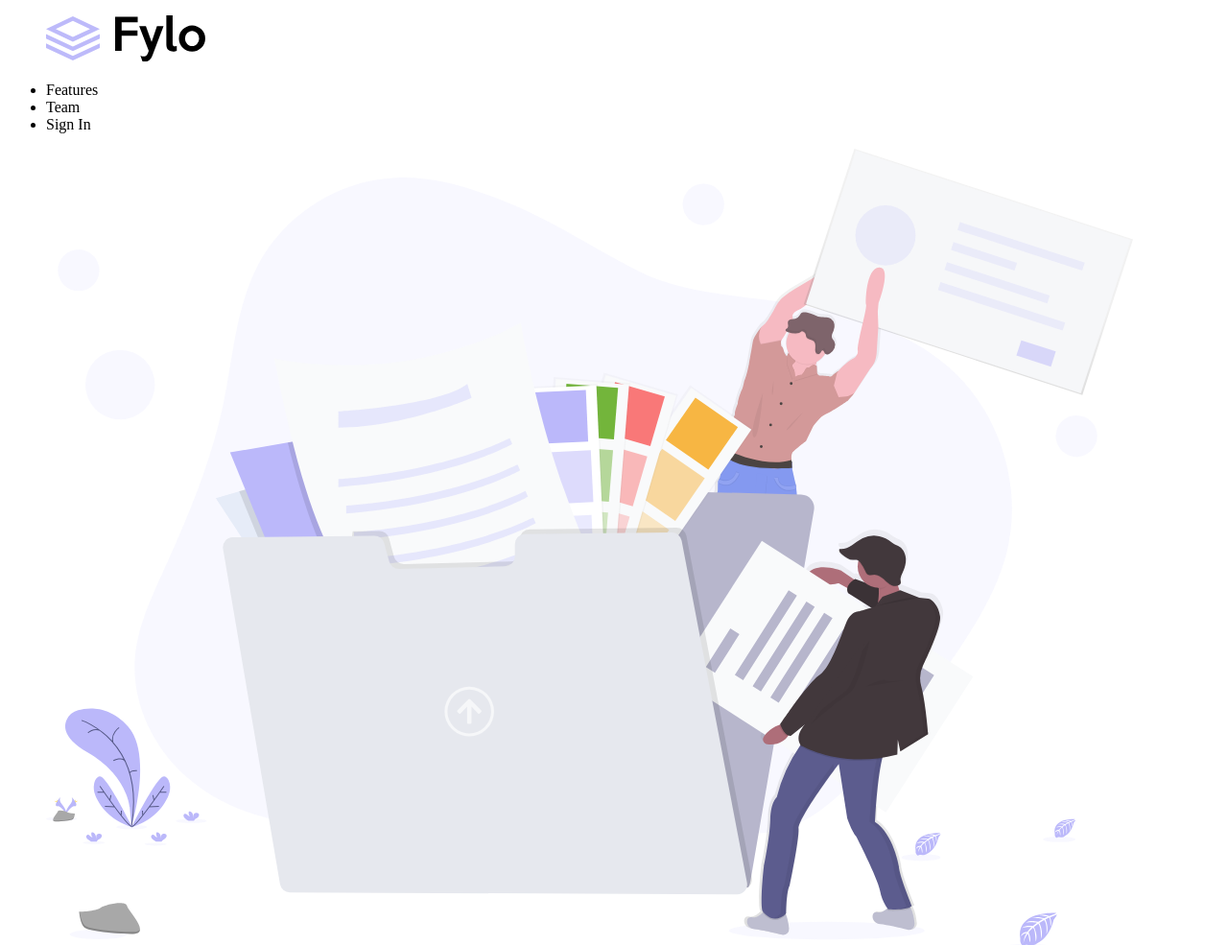
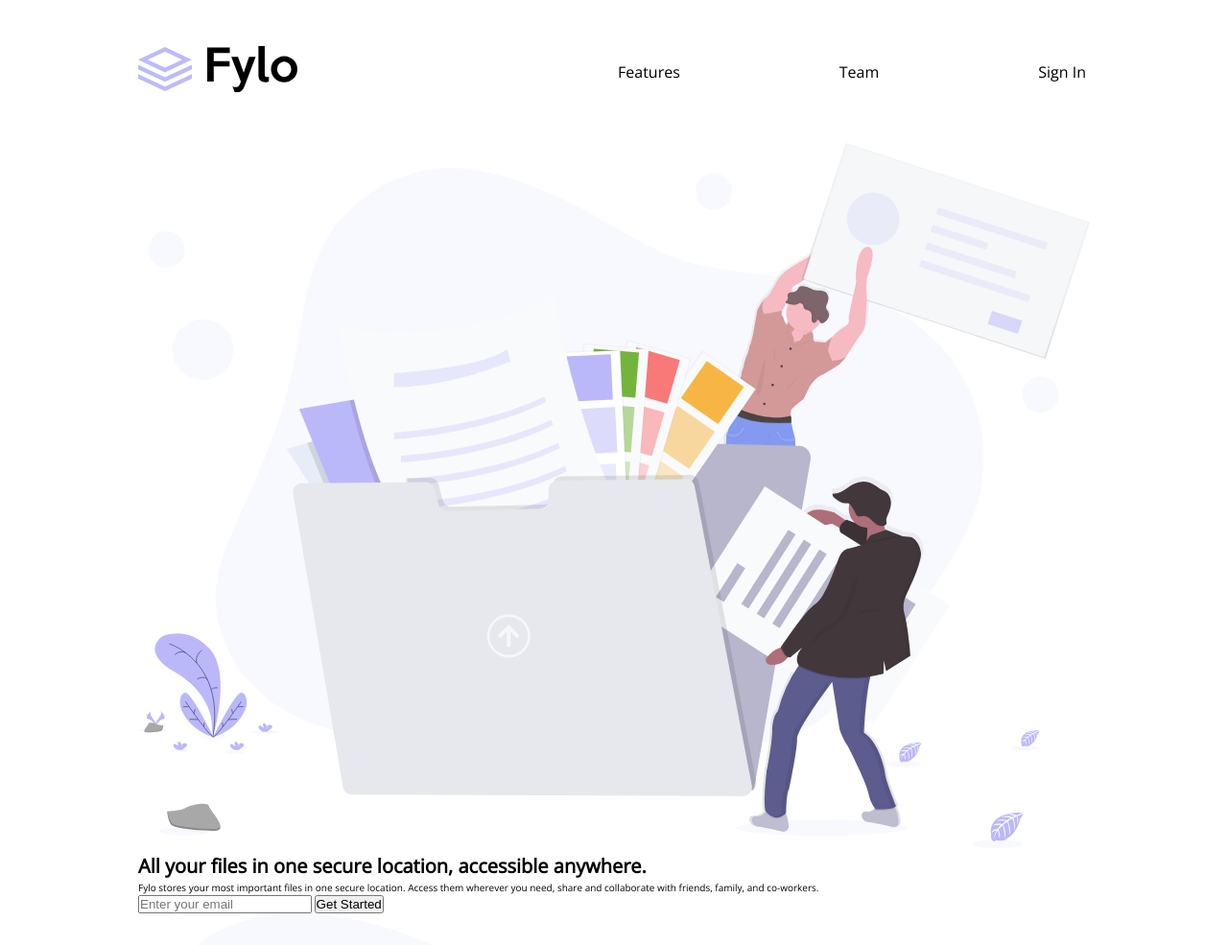
Before and after one commit to dcuevasdev/fylo_Landing_Page, a plain HTML site: page index.html in a window 1280 px wide. Shown: the top 985 px of the page at 96% size. Drawn offline with nearby package versions, Linux system fonts and the light colour scheme.

Commit message:
Styles CSS for header

```diff
--- a/Sass/_header.scss
+++ b/Sass/_header.scss
@@ -0,0 +1,39 @@
+.header {
+  @include elementAlignment(flex, space-between, center);
+  flex-wrap: wrap;
+  margin: $main-margin 0;
+  &__nav {
+    width: 50%;
+  }
+  &__list {
+    @include elementAlignment(flex, space-between, center);
+    flex-wrap: wrap;
+    list-style: none;
+  }
+  &__item {
+    margin: 0.4rem;
+    font-size: 1.6rem;
+    cursor: pointer;
+    a {
+      color: #000;
+      text-decoration: none;
+    }
+    a:hover {
+      color: $accent-bright-color;
+      text-decoration: underline;
+    }
+  }
+}
+
+@media (max-width: 380px) {
+  .header__logo {
+    width: 50%;
+    margin: 0 auto;
+    img {
+      width: 100%;
+    }
+  }
+  .header__nav {
+    width: 100%;
+  }
+}
--- /dev/null
+++ b/Sass/_minxins.scss
@@ -0,0 +1,6 @@
+// === Element Alignment ===
+@mixin elementAlignment($display, $justify, $align) {
+  display: $display;
+  justify-content: $justify;
+  align-items: $align;
+}
--- a/Sass/_mobile.scss
+++ b/Sass/_mobile.scss
@@ -1,3 +1,12 @@
 @import "_variables.scss";
+@import "_minxins.scss";
 @import "globals.scss";
 @import "_header.scss";
+
+.main__image,
+.service__image {
+  width: 100%;
+  img {
+    width: 100%;
+  }
+}
--- a/Sass/_variables.scss
+++ b/Sass/_variables.scss
@@ -9,3 +9,7 @@ $accent-bright-color: #3065f8;
 $accent-moderate-color: #3c9f8f;
 $neutral-grayish-color: #f6f6fe;
 $neutral-gray-color: #bfbfbf;
+
+// === Margins ===
+$main-margin: 4.8rem;
+$small-margin: 1.6rem;
--- a/Sass/main.scss
+++ b/Sass/main.scss
@@ -1,2 +1 @@
-@import "_variables.scss";
 @import "_mobile.scss";
--- a/index.html
+++ b/index.html
@@ -26,9 +26,9 @@
         </figure>
         <nav class="header__nav">
           <ul class="header__list">
-            <li class="header__list">Features</li>
-            <li class="header__list">Team</li>
-            <li class="header__list">Sign In</li>
+            <li class="header__item"><a href="#">Features</a></li>
+            <li class="header__item"><a href="#">Team</a></li>
+            <li class="header__item"><a href="#">Sign In</a></li>
           </ul>
         </nav>
       </header>
```
Also changed, not shown: css/main.css, 1 other file.
